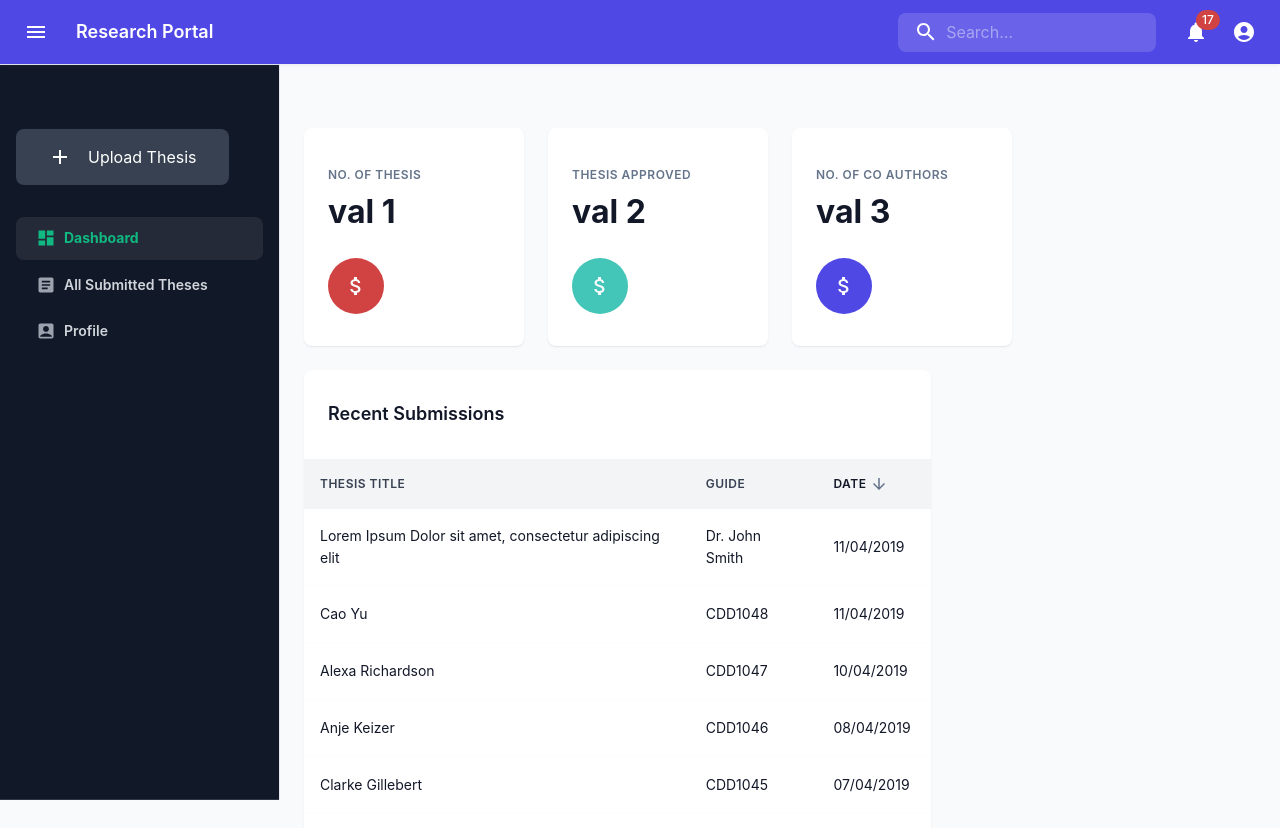
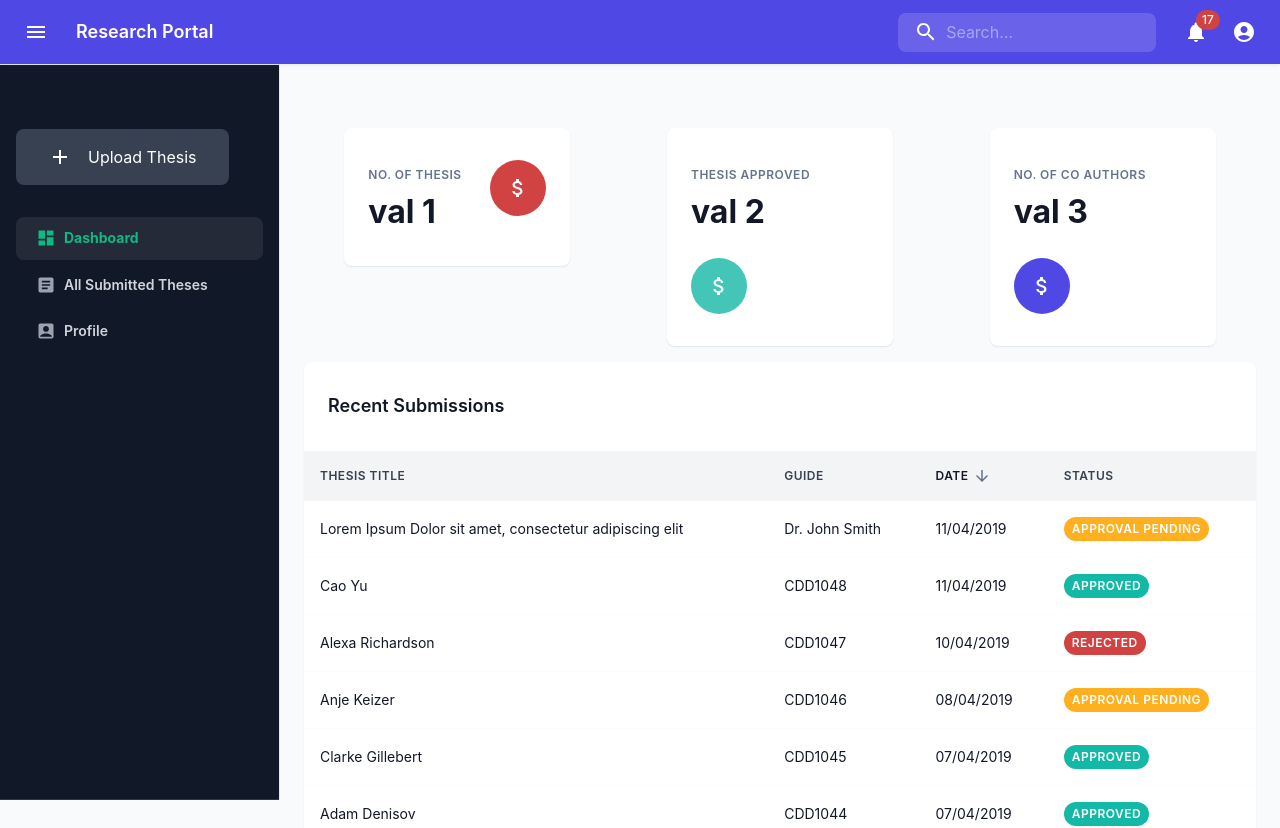
Before and after one commit to SIH-2022-WoG/frontend, a React (Create React App) app: page /dashboard in a window 1280 px wide. Shown: the top 828 px of the page. Built offline with nearby package versions, Linux system fonts and the light colour scheme.

Commit message:
modified dashboard main ui

```diff
--- a/src/components/dashboard/dashboard-main.jsx
+++ b/src/components/dashboard/dashboard-main.jsx
@@ -81,7 +81,7 @@ function Crd() {
   return (
     <Card>
       <CardContent>
-        <Grid container spacing={3} sx={{ justifyContent: "space-between" }}>
+        <Grid container spacing={3} sx={{ justifyContent: "space-around" }}>
           <Grid item>
             <Typography color="textSecondary" gutterBottom variant="overline">
               TOTAL PROFIT
@@ -117,7 +117,7 @@ export default function Dashboard() {
       }}
     >
       <Container maxWidth={false}>
-        <Grid container spacing={3}>
+        <Grid container spacing={2}  sx={{ justifyContent: "space-around" }}>
           <Grid item lg={3} sm={6} xl={3} xs={12}>
             <InfoCard title="No. of thesis" value="val 1" avatarbgcolor="error.main"/>
           </Grid>
@@ -130,7 +130,7 @@ export default function Dashboard() {
           {/* <Grid item xl={3} lg={3} sm={6} xs={12}>
             <InfoCard title="card 1" value="val 1" avatarbgcolor="warning.light"/>
           </Grid> */}
-          <Grid item lg={8} md={12} xl={9} xs={12}>
+          <Grid item lg={12} md={12} xl={9} xs={12}>
             <Submissions data={data} title="Recent Submissions"/>
           </Grid>
           {/* <Grid item lg={4} md={6} xl={3} xs={12}>
```
